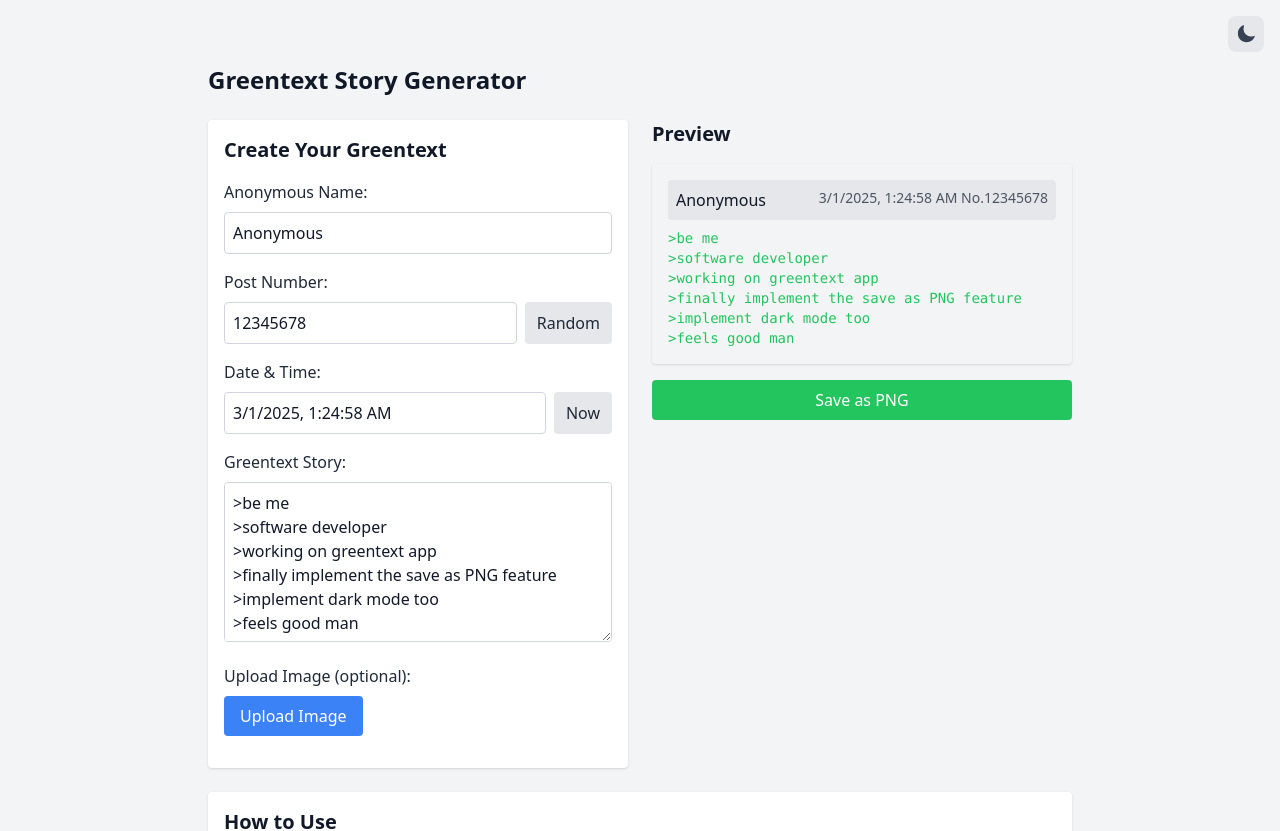
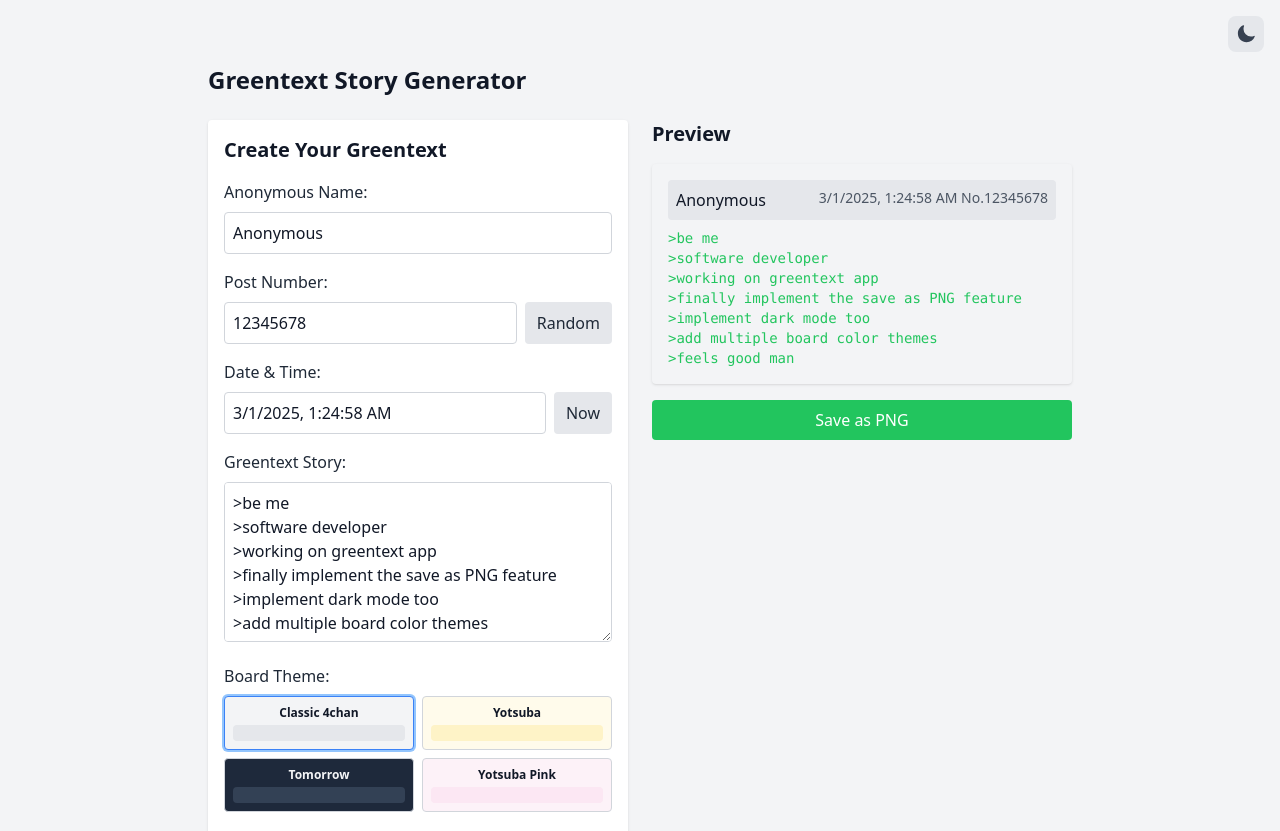
Before and after one commit to z80dev/gr33ndotlol, a React app: page / in a window 1280 px wide. Shown: the top 831 px of the page. Built offline with nearby package versions, Linux system fonts and the light colour scheme; the HTML template or start-up script is replaced by a standard one.

Commit message:
Add board theme selection with 4 classic imageboard styles

```diff
--- a/src/components/GreentextGenerator.jsx
+++ b/src/components/GreentextGenerator.jsx
@@ -7,7 +7,48 @@ const SAMPLE_GREENTEXT = `>be me
 >working on greentext app
 >finally implement the save as PNG feature
 >implement dark mode too
+>add multiple board color themes
 >feels good man`;
+
+// Board theme color schemes
+const BOARD_THEMES = {
+  classic: {
+    name: "Classic 4chan",
+    postBg: "bg-gray-100 dark:bg-gray-800",
+    headerBg: "bg-gray-200 dark:bg-gray-700",
+    borderColor: "border-gray-300 dark:border-gray-700",
+    textColor: "text-gray-900 dark:text-gray-100",
+    secondaryText: "text-gray-600 dark:text-gray-400",
+    // Green text color stays default
+  },
+  yotsuba: {
+    name: "Yotsuba",
+    postBg: "bg-amber-50",
+    headerBg: "bg-amber-100",
+    borderColor: "border-amber-200",
+    textColor: "text-gray-900",
+    secondaryText: "text-gray-600",
+    // Green text color stays default
+  },
+  tomorrow: {
+    name: "Tomorrow",
+    postBg: "bg-slate-800",
+    headerBg: "bg-slate-700",
+    borderColor: "border-slate-600",
+    textColor: "text-gray-100",
+    secondaryText: "text-gray-400",
+    // Green text color stays default
+  },
+  yotsubaPink: {
+    name: "Yotsuba Pink",
+    postBg: "bg-pink-50",
+    headerBg: "bg-pink-100",
+    borderColor: "border-pink-200",
+    textColor: "text-gray-900",
+    secondaryText: "text-gray-600",
+    // Green text color stays default
+  }
+};
 
 const GreentextGenerator = () => {
   const [text, setText] = useState(SAMPLE_GREENTEXT);
@@ -16,6 +57,7 @@ const GreentextGenerator = () => {
   const [postNumber, setPostNumber] = useState('12345678');
   const [dateTime, setDateTime] = useState(new Date().toLocaleString());
   const [isSaving, setIsSaving] = useState(false);
+  const [boardTheme, setBoardTheme] = useState("classic");
 
   const { darkMode } = useContext(ThemeContext);
   const fileInputRef = useRef(null);
@@ -75,6 +117,28 @@ const GreentextGenerator = () => {
     setDateTime(new Date().toLocaleString());
   };
 
+  // Helper to get the background color based on the theme
+  const getThemeBgColor = () => {
+    // Map of Tailwind classes to actual color values
+    const bgColorMap = {
+      // Classic theme
+      'bg-gray-100': '#f3f4f6',
+      'bg-gray-800': '#1f2937',
+      // Yotsuba theme
+      'bg-amber-50': '#fffbeb',
+      // Tomorrow theme
+      'bg-slate-800': '#1e293b',
+      // Yotsuba Pink theme
+      'bg-pink-50': '#fdf2f8'
+    };
+
+    // Get the theme's background class
+    const bgClass = BOARD_THEMES[boardTheme].postBg.split(' ')[darkMode ? 1 : 0];
+
+    // Return the corresponding color value or a fallback
+    return bgColorMap[bgClass] || (darkMode ? '#1f2937' : '#f3f4f6');
+  };
+
   // Save as PNG image
   const saveAsPng = () => {
     if (!greentextRef.current) return;
@@ -83,14 +147,15 @@ const GreentextGenerator = () => {
 
     // Generate a filename based on the first line of text or default
     const firstLine = text.split('\n')[0] || 'greentext';
-    const filename = `${firstLine.substring(0, 20).replace(/[^a-z0-9]/gi, '_').toLowerCase()}_${Date.now()}.png`;
+    const filename = `${firstLine.substring(0, 20).replace(/[^a-z0-9]/gi, '_').toLowerCase()}_${boardTheme}_${Date.now()}.png`;
 
-    // Make sure to save the current theme state when saving image
+    // Get the background color based on current theme
+    const bgColor = getThemeBgColor();
+
     toPng(greentextRef.current, {
       cacheBust: true,
       style: {
-        // Ensure the image captures current theme colors
-        backgroundColor: darkMode ? '#111827' : '#f3f4f6'
+        backgroundColor: bgColor
       }
     })
       .then((dataUrl) => {
@@ -173,6 +238,28 @@ const GreentextGenerator = () => {
           </div>
 
           <div className="mb-4">
+            <label className="block mb-2 font-medium text-gray-800 dark:text-gray-200">Board Theme:</label>
+            <div className="grid grid-cols-2 gap-2">
+              {Object.keys(BOARD_THEMES).map((themeKey) => (
+                <button
+                  key={themeKey}
+                  onClick={() => setBoardTheme(themeKey)}
+                  className={`p-2 rounded border transition-all ${
+                    themeKey === boardTheme
+                      ? 'border-blue-500 dark:border-blue-400 ring-2 ring-blue-300 dark:ring-blue-700'
+                      : 'border-gray-300 dark:border-gray-600 hover:border-blue-300 dark:hover:border-blue-500'
+                  } ${BOARD_THEMES[themeKey].postBg}`}
+                >
+                  <div className={`text-xs font-semibold mb-1 ${BOARD_THEMES[themeKey].textColor}`}>
+                    {BOARD_THEMES[themeKey].name}
+                  </div>
+                  <div className={`h-4 w-full rounded ${BOARD_THEMES[themeKey].headerBg}`}></div>
+                </button>
+              ))}
+            </div>
+          </div>
+
+          <div className="mb-4">
             <label className="block mb-2 font-medium text-gray-800 dark:text-gray-200">Upload Image (optional):</label>
             <input
               type="file"
@@ -215,22 +302,22 @@ const GreentextGenerator = () => {
           <h2 className="text-xl font-semibold mb-4 text-gray-900 dark:text-white">Preview</h2>
           <div
             ref={greentextRef}
-            className="bg-gray-100 dark:bg-gray-800 p-4 rounded shadow mb-4 transition-colors duration-200"
+            className={`${BOARD_THEMES[boardTheme].postBg} p-4 rounded shadow mb-4 transition-colors duration-200`}
           >
-            <div className="bg-gray-200 dark:bg-gray-700 p-2 rounded mb-2 flex justify-between transition-colors duration-200">
-              <span className="font-medium text-gray-900 dark:text-gray-100">{anonymousName}</span>
-              <span className="text-gray-600 dark:text-gray-400 text-sm">{dateTime} No.{postNumber}</span>
+            <div className={`${BOARD_THEMES[boardTheme].headerBg} p-2 rounded mb-2 flex justify-between transition-colors duration-200`}>
+              <span className={`font-medium ${BOARD_THEMES[boardTheme].textColor}`}>{anonymousName}</span>
+              <span className={`${BOARD_THEMES[boardTheme].secondaryText} text-sm`}>{dateTime} No.{postNumber}</span>
             </div>
             {imagePreview && (
               <div className="mb-2">
                 <img
                   src={imagePreview}
                   alt="Post"
-                  className="max-w-full max-h-96 border border-gray-300 dark:border-gray-700"
+                  className={`max-w-full max-h-96 border ${BOARD_THEMES[boardTheme].borderColor}`}
                 />
               </div>
             )}
-            <div className="font-mono text-sm whitespace-pre-wrap text-gray-900 dark:text-gray-100">
+            <div className={`font-mono text-sm whitespace-pre-wrap ${BOARD_THEMES[boardTheme].textColor}`}>
               {processGreentextLines(text)}
             </div>
           </div>
@@ -264,10 +351,11 @@ const GreentextGenerator = () => {
         <ul className="list-disc pl-5 space-y-1 text-gray-800 dark:text-gray-200">
           <li>Enter text in the text area. Lines that start with "&gt;" will be green.</li>
           <li>Customize the anonymous name, post number, and date if desired.</li>
+          <li>Choose from different board themes to style your post (Classic, Yotsuba, Tomorrow, or Yotsuba Pink).</li>
           <li>Optionally upload an image to include with your post.</li>
           <li>The preview will update in real-time as you type.</li>
           <li>Click "Save as PNG" to download your creation as a PNG image.</li>
-          <li>Toggle between light and dark mode using the button in the top-right corner.</li>
+          <li>Toggle between light and dark mode using the button in the top-right corner (affects UI only).</li>
         </ul>
       </div>
     </div>
```
